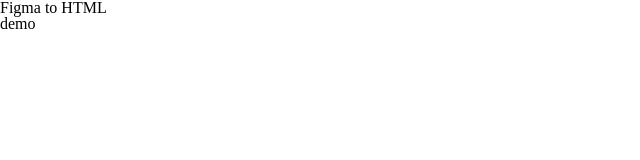
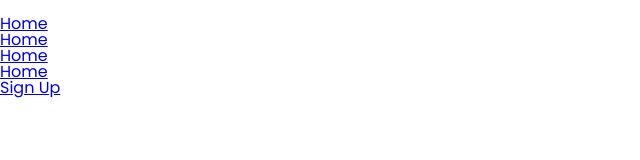
Before and after one commit to babiboi2k/Figma-to-HTML, a plain HTML site: page index.html in a window 1280 px wide. Shown: the whole page, without its empty margins (0-640 px from the left). Drawn offline with Linux system fonts and the light colour scheme.

Commit message:
p3. làm header

```diff
--- a/assets/css/style.css
+++ b/assets/css/style.css
@@ -7,4 +7,5 @@ html {
 /* Khôi phục lại cỡ chữ mặc định theo rem */
 body {
   font-size: 1.6rem;
+  font-family: "Poppins", sans-serif;
 }
--- a/index.html
+++ b/index.html
@@ -5,12 +5,47 @@
     <meta name="viewport" content="width=device-width, initial-scale=1.0" />
     <!-- reset css -->
     <link rel="stylesheet" href="./assets/css/reset.css" />
+    <!-- Embed fonts -->
+    <link rel="preconnect" href="https://fonts.googleapis.com" />
+    <link rel="preconnect" href="https://fonts.gstatic.com" crossorigin />
+    <link
+      href="https://fonts.googleapis.com/css2?family=Poppins:ital,wght@0,100;0,200;0,300;0,400;0,500;0,600;0,700;0,800;0,900;1,100;1,200;1,300;1,400;1,500;1,600;1,700;1,800;1,900&family=Sen:wght@400..800&display=swap"
+      rel="stylesheet"
+    />
     <!-- stylez -->
     <link rel="stylesheet" href="./assets/css/style.css" />
     <title>Bài 90: Figma to HTML</title>
   </head>
   <body>
-    <h1>Figma to HTML</h1>
-    <h2>demo</h2>
+    <!-- HEADER -->
+    <header class="header fixed">
+      <div class="main-content">
+        <div class="body-header">
+          <!-- Logo -->
+          <img src="" alt="" class="logo" />
+          <!-- Nav -->
+          <nav class="nav">
+            <ul>
+              <li>
+                <a href="#!">Home</a>
+              </li>
+              <li>
+                <a href="#!">Home</a>
+              </li>
+              <li>
+                <a href="#!">Home</a>
+              </li>
+              <li>
+                <a href="#!">Home</a>
+              </li>
+            </ul>
+          </nav>
+          <!-- Btn action -->
+          <div class="action">
+            <a href="#!" class="btn">Sign Up</a>
+          </div>
+        </div>
+      </div>
+    </header>
   </body>
 </html>
```
